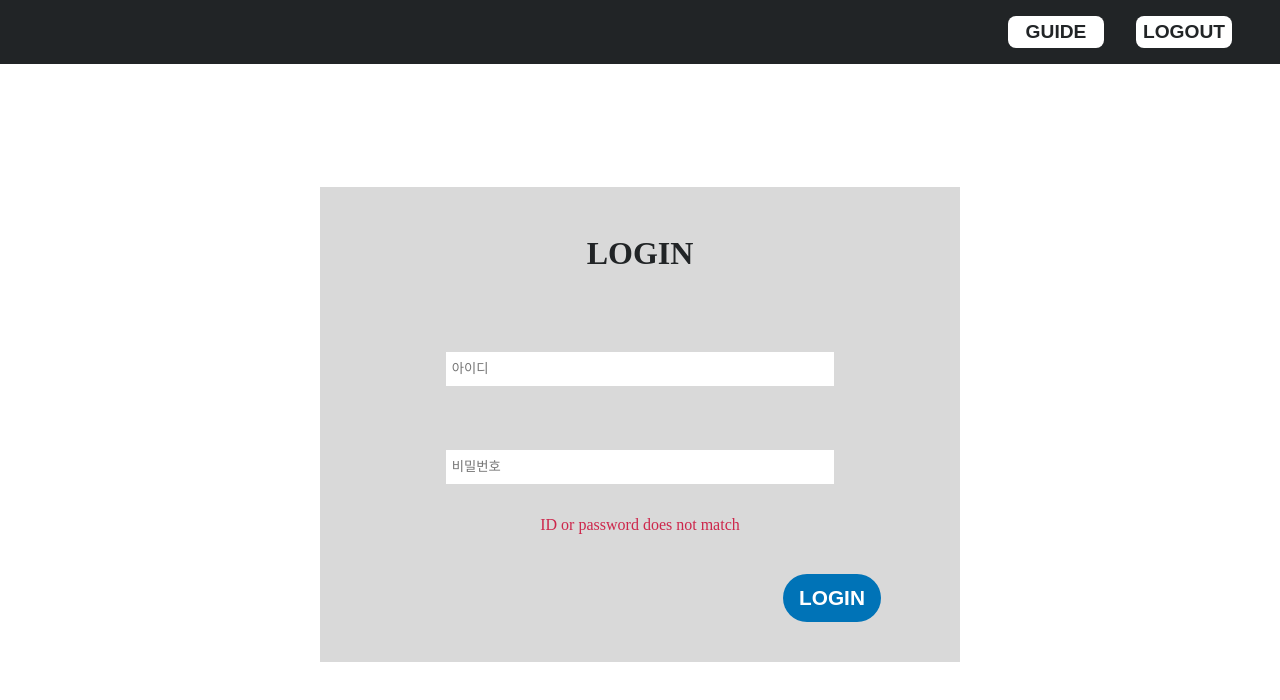
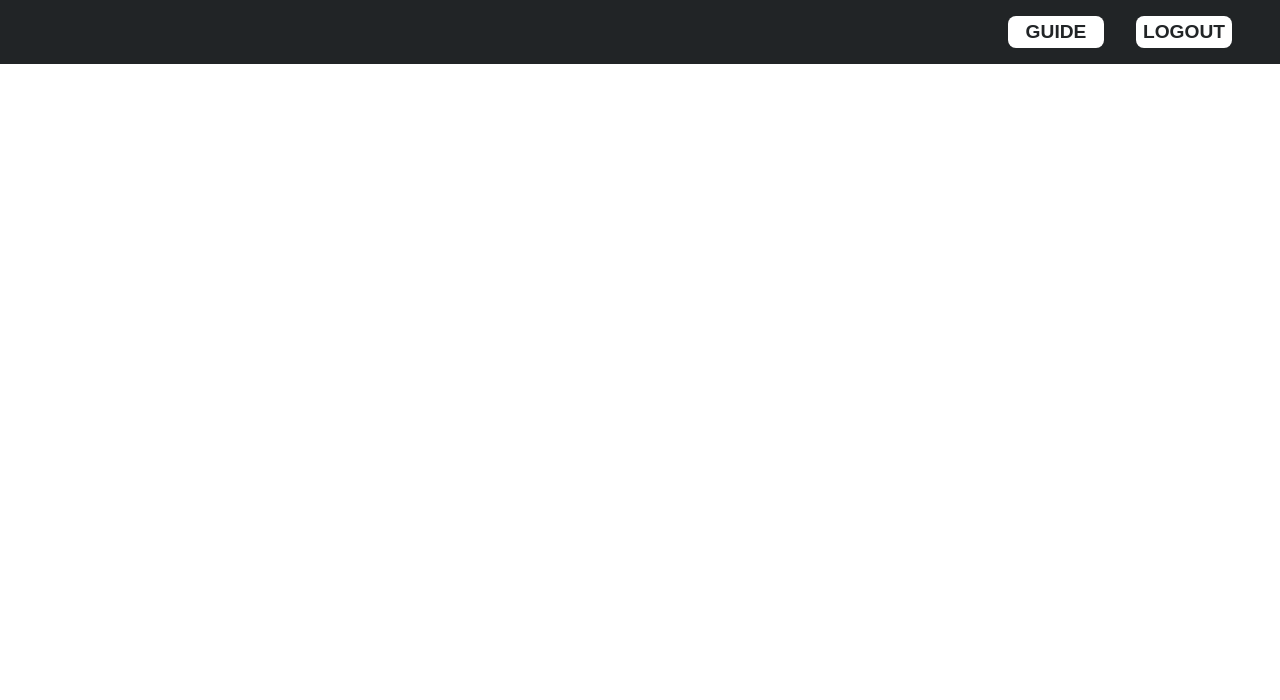
Before and after one commit to jun2212/API-Factory-Frontend, a React (Create React App) app: page / in a window 1280 px wide. Shown: the top 700 px of the page. Built offline with nearby package versions, Linux system fonts and the light colour scheme.

Commit message:
feat: route 수정

```diff
--- a/src/app/App.js
+++ b/src/app/App.js
@@ -17,10 +17,9 @@
         <Global />
         <NavBar />
         <Routes>
-          <Route path="/" element={<Login />} />
+          <Route path="/" element={<CreateFunction />} />
           <Route path="/login" element={<Login />} />
           <Route path="/register" element={<Register />} />
-          <Route path="/CreateFunction" element={<CreateFunction />} />
           <Route path="/Guide" element={<Guide />} />
           <Route path="/*" element={<NotFound />} />
         </Routes>
```
